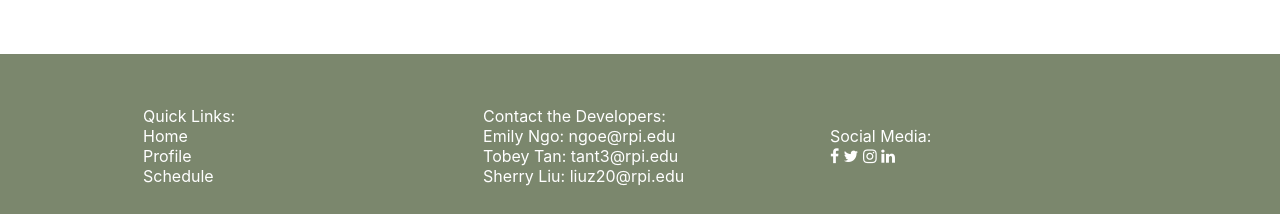
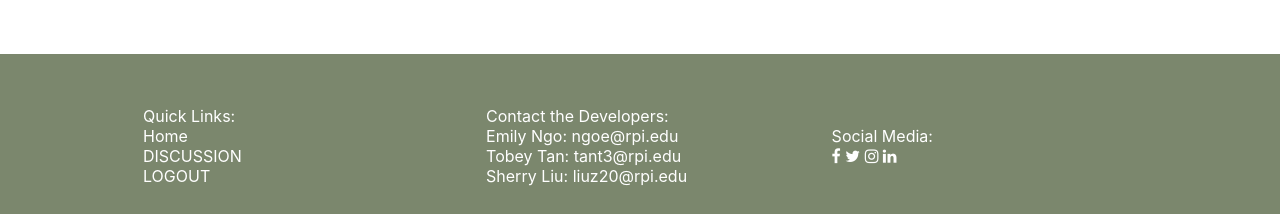
Before and after one commit to FantasticFour-Websystems/FantasticFour-Websystems.github.io, a PHP site: page /index.php in a window 1280 px wide. Shown: the part 918-1132 px from the top of the page. Run offline with PHP 8.4, Linux system fonts and the light colour scheme; a user stored in the database is signed in; data comes from the database, SQL or seed files in the repository; some libraries are stand-ins or nearby versions.

Commit message:
Update footer.php

```diff
--- a/general_includes/footer.php
+++ b/general_includes/footer.php
@@ -3,8 +3,8 @@
   <td class="col">
   Quick Links:<br>
   <a class="footlink"href="index.php">Home</a><br>
-  <a class="footlink" href="profile.php">Profile</a><br>
-  <a class="footlink"href="schedule.php">Schedule</a><br>
+  <a class="footlink" href="discussion.php">DISCUSSION</a><br>
+  <a class="footlink"href="logout.php">LOGOUT</a><br>
   </td>
 
   <td class="col">
```
